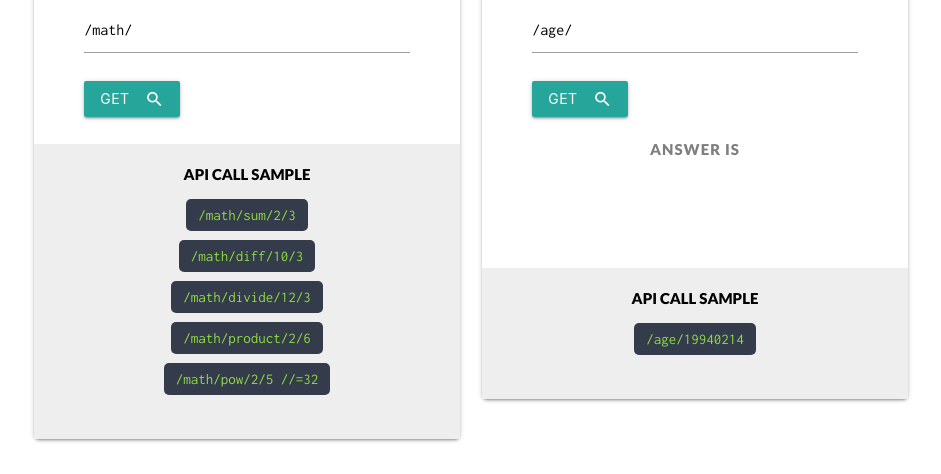
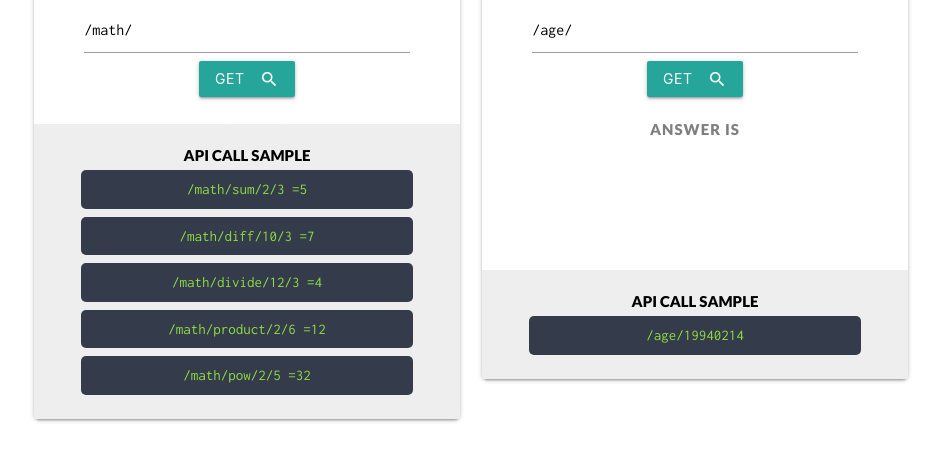
Before and after one commit to amazingandyyy/customapi0422, a website: page public/index.html in a window 1280 px wide. Shown: the part 831-1305 px from the top of the page, without its empty margins (169-1110 px from the left). Drawn offline with nearby package versions, Linux system fonts and the light colour scheme.

Commit message:
clean code 7/31
clean code 7/31

```diff
--- a/age/index.js
+++ b/age/index.js
@@ -2,7 +2,7 @@
 
 var moment = require('moment');
 
-module.exports = function(params, res) {
+function AgeAPI(params, res) {
 
     var data = params.shift();
     console.log('data: ', data);
@@ -43,3 +43,5 @@ module.exports = function(params, res) {
     res.end(`${result} old`);
     // res.end('Age!!!!!!\n');
 }
+
+module.exports = AgeAPI;
--- a/public/index.html
+++ b/public/index.html
@@ -26,9 +26,6 @@
     </nav>
 
     <div class="container containerCus">
-
-
-        <!--  -->
         <div class="row">
             <div class="col s12 m8 offset-m2 l6">
                 <div class="card">
@@ -37,19 +34,16 @@
                             <img class="leadingIcon" src="http://gravatar.com/avatar/d41d8cd98f00b204e9800998ecf8427e">
                             <h5>Gravatar searcher</h5>
                         </div>
-                        <div class="row">
-                            <div class="col s12">
+                        <div>
                             <input type="email" class="email" value="/gravatar/">
                             <div class="sample">
                                 <b>API CALL SAMPLE</b>
                                 <br>
                                 <span class="code">/gravatar/amazingandyyy@gmail.com</span>
                             </div>
-                                <br>
-                            </div>
                         </div>
 
-                        <button class="btn waves-effect waves-light left" type="submit">
+                        <button class="btn waves-effect waves-light" type="submit">
                             <i class="material-icons right">search</i>Get
                         </button>
                         <div class="row">
@@ -63,9 +57,11 @@
             <div class="col s12 m8 offset-m2 l6">
                 <div class="card">
                     <form class="analyzerForm">
-                        <div><img class="leadingIcon" src="http://cdn.mysitemyway.com/etc-mysitemyway/icons/legacy-previews/icons/glossy-black-icons-business/080873-glossy-black-icon-business-robot.png">
-                            <h5>Sentence analyzer</h5></div>
+                        <div>
+                            <img class="leadingIcon" src="http://cdn.mysitemyway.com/etc-mysitemyway/icons/legacy-previews/icons/glossy-black-icons-business/080873-glossy-black-icon-business-robot.png">
+                            <h5>Sentence analyzer</h5>
                             <input type="text" class="sentence" value="/sentence/">
+                        </div>
                         <button class="btn waves-effect waves-light" type="submit">
                             <i class="material-icons right">search</i>Get
                         </button>
@@ -100,6 +96,7 @@
                 </div>
             </div>
         </div>
+
         <div class="row">
             <div class="col s12 m8 offset-m2 l6">
                 <div class="card cardPadding">
@@ -108,27 +105,23 @@
                             <img class="leadingIcon" src="https://cdn2.iconfinder.com/data/icons/social-messaging-productivity-4/128/calculator2-2-512.png">
                             <h5>Math calculator</h5>
                         </div>
-                        <div class="row">
-                            <div class="col s12">
+                        <div>
                             <input type="text" class="input" value="/math/">
                             <div class="calculatorForm0 sample">
                                 <b>API CALL SAMPLE</b>
                                 <br>
-                                    <span class="code calculatorForm0">/math/sum/2/3</span>
+                                <span class="code calculatorForm0">/math/sum/2/3 =5</span>
                                 <br>
-                                    <span class="code calculatorForm0">/math/diff/10/3</span>
+                                <span class="code calculatorForm0">/math/diff/10/3 =7</span>
                                 <br>
-                                    <span class="code calculatorForm0">/math/divide/12/3</span>
+                                <span class="code calculatorForm0">/math/divide/12/3 =4</span>
                                 <br>
-                                    <span class="code calculatorForm0">/math/product/2/6</span>
+                                <span class="code calculatorForm0">/math/product/2/6 =12</span>
                                 <br>
-                                    <span class="code calculatorForm0">/math/pow/2/5 //=32</span>
-                                </div>
-                                <br>
+                                <span class="code calculatorForm0">/math/pow/2/5 =32</span>
                             </div>
                         </div>
-
-                        <button class="btn waves-effect waves-light left" type="submit">
+                        <button class="btn waves-effect waves-light" type="submit">
                             <i class="material-icons right">search</i>Get
                         </button>
                         <div class="row">
@@ -137,12 +130,11 @@
                         </div>
                         <div class="row">
                             <h8 class="calculatorAnswerIs">answer is</h8>
-                            <h6 class="calculatorAnswer clearOut">36</h6>
+                            <h6 class="calculatorAnswer clearOut">0</h6>
                         </div>
                     </form>
                 </div>
             </div>
-
 
             <div class="col s12 m8 offset-m2 l6">
                 <div class="card cardPadding">
@@ -151,19 +143,16 @@
                             <img class="leadingIcon" src="http://icons.iconarchive.com/icons/icons8/windows-8/512/Users-Age-icon.png">
                             <h5>Age calculator</h5>
                         </div>
-                        <div class="row">
-                            <div class="col s12">
+                        <div>
                             <input type="text" class="input" value="/age/">
                             <div class="sample">
                                 <b>API CALL SAMPLE</b>
                                 <br>
                                 <span class="code">/age/19940214</span>
                             </div>
-                                <br>
-                            </div>
                         </div>
 
-                        <button class="btn waves-effect waves-light left" type="submit">
+                        <button class="btn waves-effect waves-light" type="submit">
                             <i class="material-icons right">search</i>Get
                         </button>
                         <div class="row">
@@ -177,14 +166,8 @@
                     </form>
                 </div>
             </div>
-
-            <!--  -->
-
-
         </div>
-
     </div>
-
 
     <script type="text/javascript" src='https://code.jquery.com/jquery-2.2.3.min.js'></script>
     <script type="text/javascript" src="https://cdnjs.cloudflare.com/ajax/libs/moment.js/2.13.0/locale/en-ca.js"></script>
--- a/public/style.css
+++ b/public/style.css
@@ -61,10 +61,10 @@ input {
   width: 100%;
   background: #eee;
   color: black;
-  padding: 10px 5px 40px 5px;
+  padding: 20px 5px 20px 5px;
   bottom: 0px;
   left: 0;
-  line-height: 40px;
+  /*line-height: 40px;*/
 }
 
 .sample span {
@@ -74,7 +74,8 @@ input {
   color: #8EDB43;
   padding: 8px 12px;
   border-radius: 5px;
-  margin-top: 10px;
+    display: inline-block;
+    margin: 4px;
 }
 
 .calculatorAnswerIs, .analyzerResultIs, .ageCalculatorAnswerIs{
```
Also changed, not shown: server.js (+7 -8 lines). Lines whose indentation alone changed are shown as unchanged.
